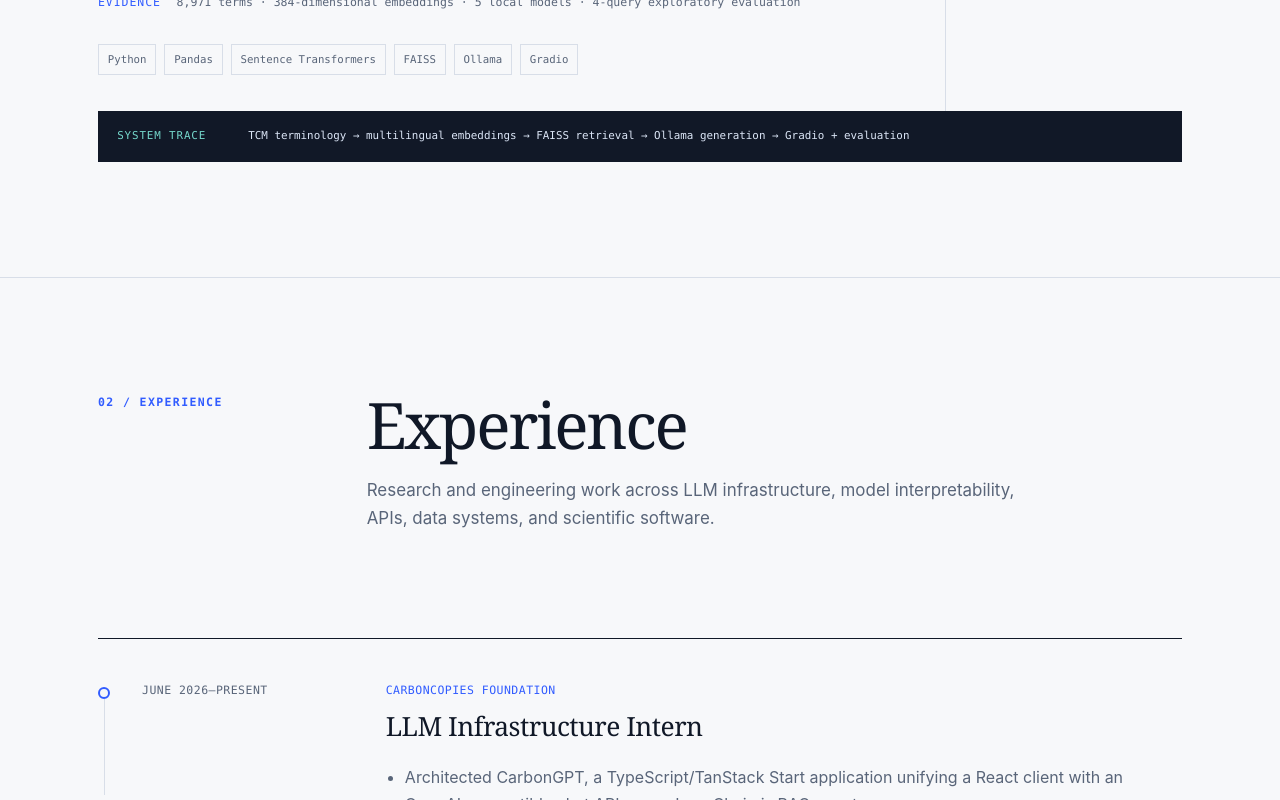
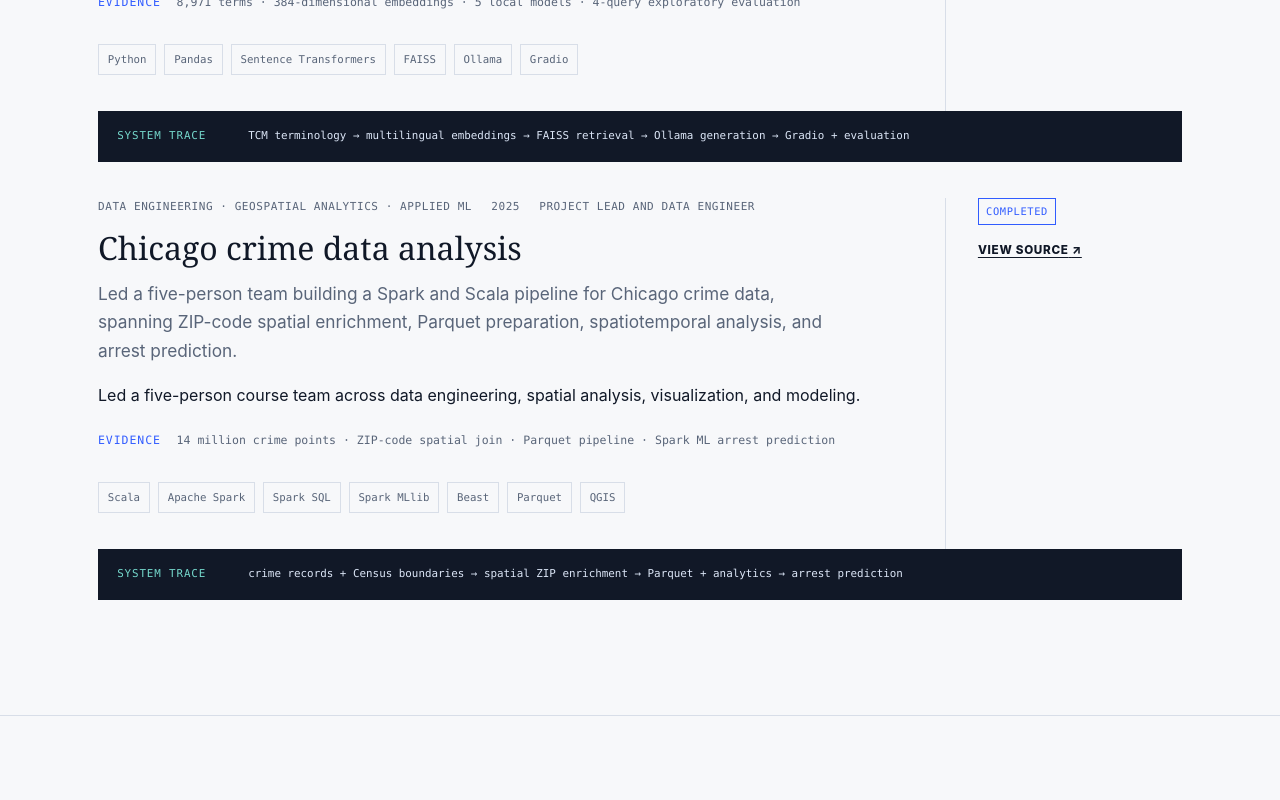
Before and after one commit to syedmahdi30/syedmahdi30.github.io, a React (Create React App) app: page / in a window 1280 px wide. Shown: the part 3626-4426 px from the top of the page. Built offline with nearby package versions, Linux system fonts and the light colour scheme.

Commit message:
Add Chicago crime analysis to additional work

```diff
--- a/src/components/Projects.js
+++ b/src/components/Projects.js
@@ -63,7 +63,7 @@ const AdditionalProject = ({ project }) => (
       </div>
       <h4>{project.title}</h4>
       <p className="project-outcome">{project.oneLineOutcome}</p>
-      <p className="additional-project-team">Co-developed with a {project.team}</p>
+      <p className="additional-project-team">{project.collaboration}</p>
       <p className="additional-project-evidence">
         <span>Evidence</span> {project.metrics.join(" · ")}
       </p>
@@ -108,7 +108,7 @@ const Projects = () => (
           <p className="section-index">SUPPORTING PROJECT</p>
           <div>
             <h3 id="additional-work-title">Additional work</h3>
-            <p>Applied RAG and evaluation work that complements the flagship systems above.</p>
+            <p>Applied data, retrieval, and evaluation work that complements the flagship systems above.</p>
           </div>
         </div>
         <div className="additional-project-list" role="list" aria-label="Additional projects">
--- a/src/content/projectsData.js
+++ b/src/content/projectsData.js
@@ -208,7 +208,7 @@ export const projects = [
     status: "Completed",
     dates: { start: "2026", end: "2026", label: "2026" },
     role: "Research engineer and co-author",
-    team: "three-person project team",
+    collaboration: "Co-developed with a three-person project team.",
     featured: false,
     featuredOrder: null,
     claimState: "Verified against the supplied paper and Colab notebook",
@@ -277,6 +277,84 @@ export const projects = [
         "A local RAG prototype and exploratory five-model benchmark over 8,971 Chinese-English medical terms.",
     },
   },
+  {
+    slug: "chicago-crime-data-analysis",
+    title: "Chicago crime data analysis",
+    shortTitle: "Chicago crime data analysis",
+    oneLineOutcome:
+      "Led a five-person team building a Spark and Scala pipeline for Chicago crime data, spanning ZIP-code spatial enrichment, Parquet preparation, spatiotemporal analysis, and arrest prediction.",
+    categories: ["Data engineering", "Geospatial analytics", "Applied ML"],
+    status: "Completed",
+    dates: { start: "2025", end: "2025", label: "2025" },
+    role: "Project lead and data engineer",
+    collaboration:
+      "Led a five-person course team across data engineering, spatial analysis, visualization, and modeling.",
+    featured: false,
+    featuredOrder: null,
+    claimState:
+      "Repository-supported scope with owner-confirmed leadership and cross-pipeline contribution",
+    problem:
+      "Turn a large public crime dataset into a reusable pipeline for geographic, temporal, and predictive analysis.",
+    constraints: [
+      "A 14-million-point source dataset with smaller development samples",
+      "Spatial enrichment against Census ZIP-code boundaries",
+      "Course-scale compute, delivery time, and five-person coordination",
+    ],
+    systemSummary:
+      "A Spark and Scala pipeline enriches crime records through spatial ZIP-code joins, stores prepared data in Parquet, produces geographic and temporal analyses, and trains an arrest classifier from crime text features.",
+    architecture: [
+      "Spark DataFrames, Spark SQL, and Beast spatial joins",
+      "Parquet preparation with ZIP-level and spatiotemporal outputs",
+      "Spark ML text features and logistic-regression arrest prediction",
+    ],
+    contributions: [
+      "Led a five-person team across planning, integration, and delivery.",
+      "Contributed to spatial joins, Parquet preparation, analysis, and visualization.",
+      "Implemented and refined the Spark ML arrest-prediction pipeline.",
+    ],
+    decisions: [
+      "Use Parquet as the shared columnar boundary between preparation and analysis stages.",
+      "Combine crime type and description text before hashed-feature classification.",
+      "Use a seeded 80/20 split so model comparisons remain reproducible.",
+    ],
+    evaluation: [
+      "ZIP-level, temporal, and rectangular spatiotemporal analysis outputs",
+      "Held-out classifier precision, recall, and training-time measurement",
+    ],
+    metrics: [
+      "14 million crime points · ZIP-code spatial join · Parquet pipeline · Spark ML arrest prediction",
+    ],
+    results: [
+      "Delivered an integrated workflow spanning data preparation, geospatial analysis, visualization, and predictive modeling.",
+    ],
+    limitations: [
+      "The public branch preserves the assignment scope and arrest-model implementation, but not the final report or measured metric values.",
+      "Arrest prediction uses only crime type and description text and should not be interpreted as an operational decision system.",
+    ],
+    technologies: [
+      "Scala",
+      "Apache Spark",
+      "Spark SQL",
+      "Spark MLlib",
+      "Beast",
+      "Parquet",
+      "QGIS",
+    ],
+    artifacts: [
+      {
+        label: "View source",
+        href: "https://github.com/syedmahdi30/cs167-final-project/tree/a-5",
+        type: "source",
+      },
+    ],
+    trace:
+      "crime records + Census boundaries → spatial ZIP enrichment → Parquet + analytics → arrest prediction",
+    seo: {
+      title: "Chicago crime data analysis — Syed Islam",
+      description:
+        "A Spark and Scala pipeline for geospatial crime analysis, Parquet processing, and arrest prediction.",
+    },
+  },
 ];
 
 export const featuredProjects = projects
```
Also changed, not shown: 1 other file (tests, documents, lock files or other folders).
